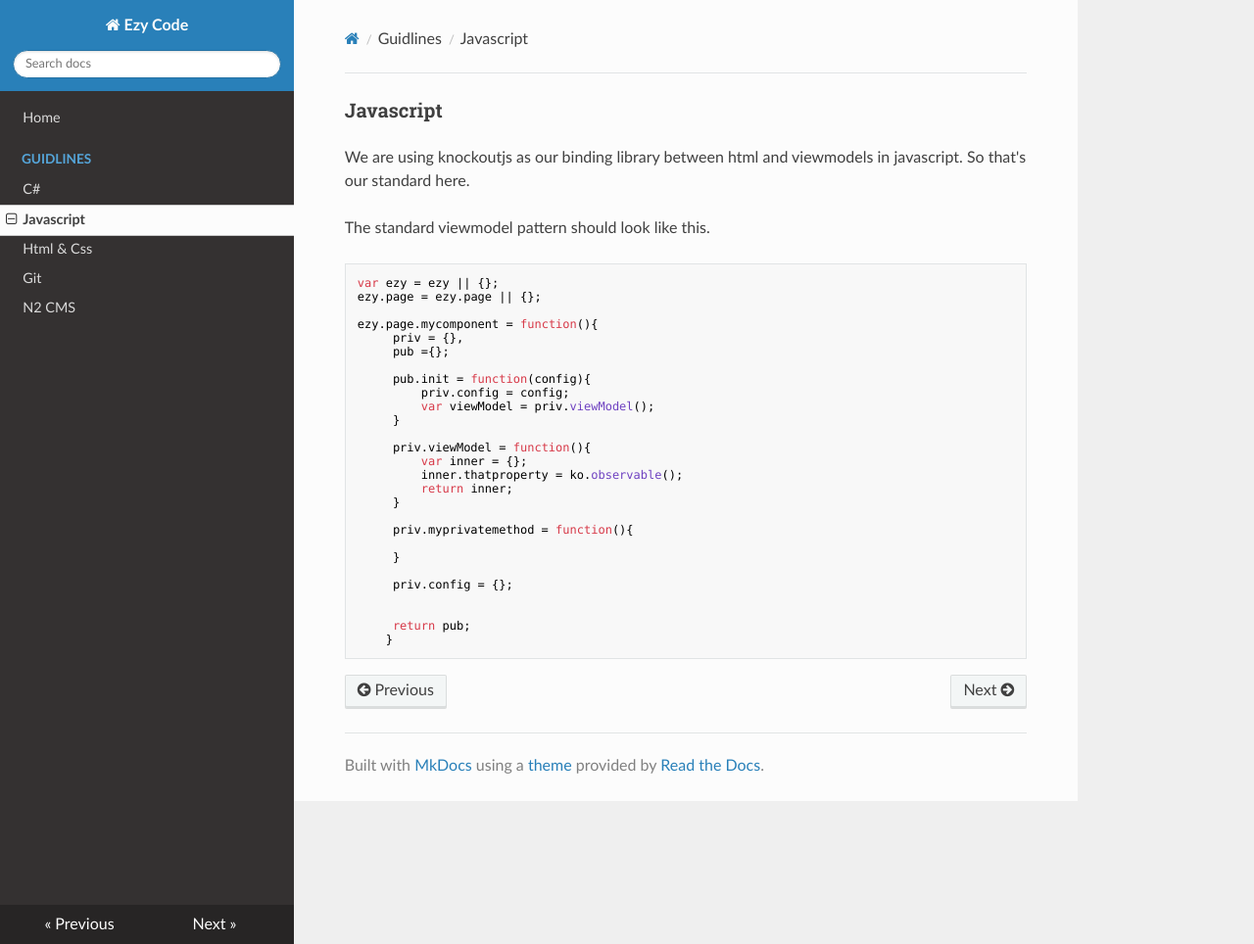
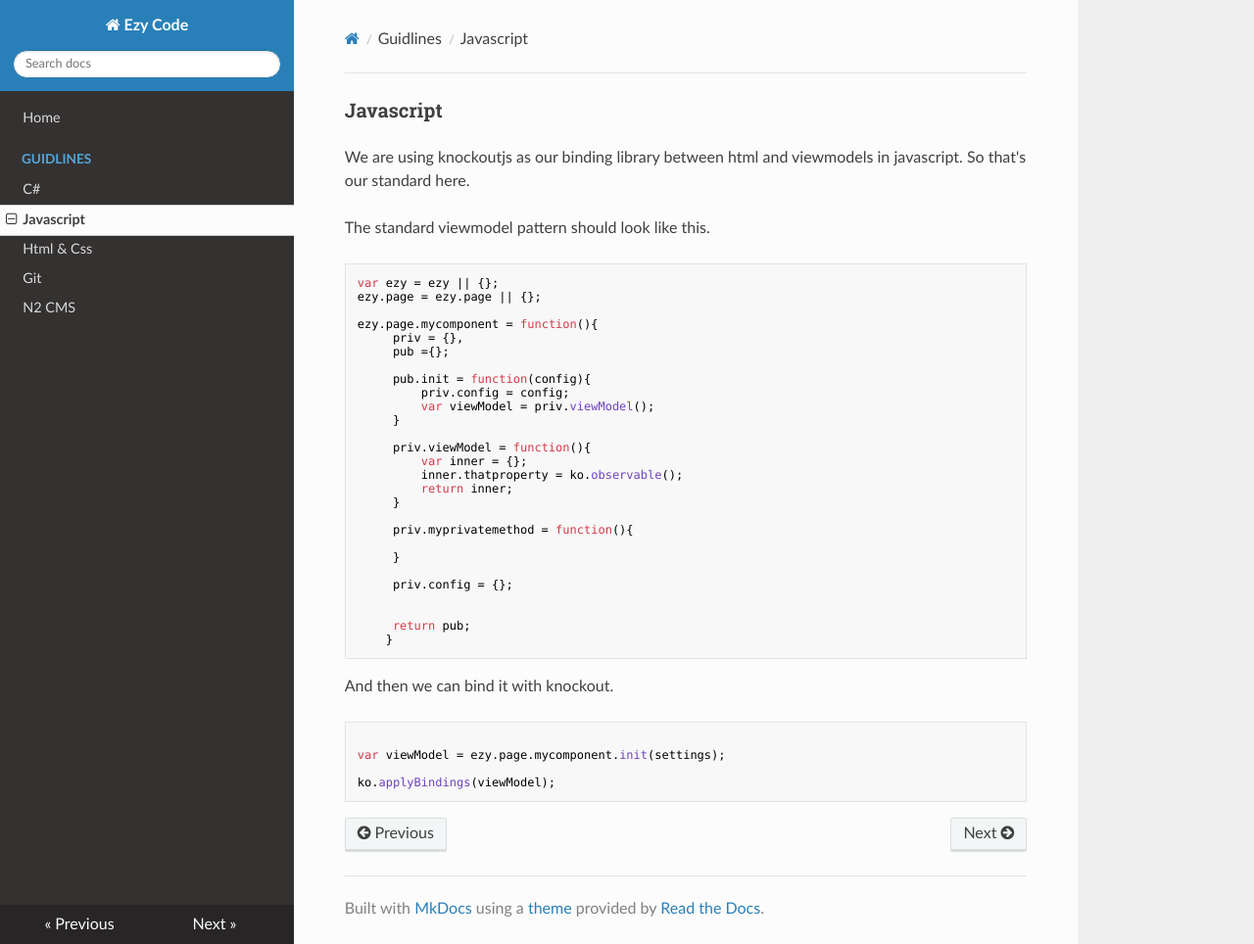
Before and after one commit to EzyWebwerkstaden/Docs, an MkDocs documentation site: the page built from docs/guidlines/javascript.md, in a window 1280 px wide and 964 px high. Shown: the whole window at 98% size. Built offline with MkDocs 1.6.1, drawn with Linux system fonts in a browser that asks for light colours; nearby versions of some CDN libraries; old or Windows-style settings are respelled for this version of MkDocs.

Commit message:
Fixat lite med docsen

````diff
--- a/docs/guidlines/javascript.md
+++ b/docs/guidlines/javascript.md
@@ -34,3 +34,12 @@ ezy.page.mycomponent = function(){
 	 return pub;
 	}
 ```
+
+And then we can bind it with knockout.
+
+```javascript
+
+var viewModel = ezy.page.mycomponent.init(settings);
+
+ko.applyBindings(viewModel);
+```
````
Also changed, not shown: docs/guidlines/git.md (+0 -2 lines), docs/guidlines/html-css.md (+2 -1 lines), docs/index.md (+2 -0 lines).
